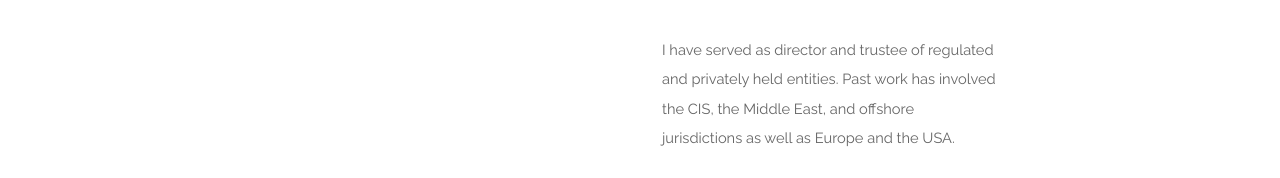
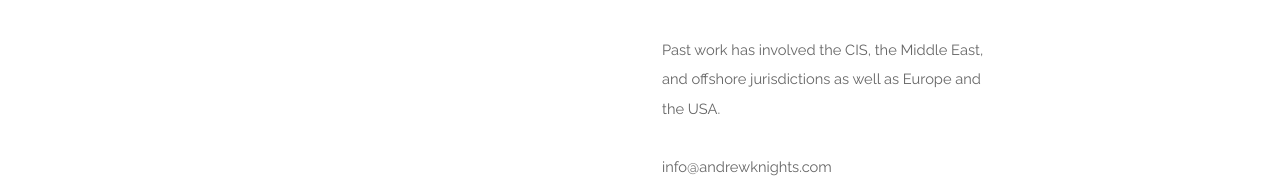
Before and after one commit to SilverAlexander/SilverAlexander.github.io, a plain HTML site: page index.html in a window 1280 px wide. Shown: the part 779-957 px from the top of the page. Drawn offline with Linux system fonts and the light colour scheme.

Commit message:
Update index.html

```diff
--- a/index.html
+++ b/index.html
@@ -44,7 +44,7 @@
 							</div>
 							<div class="6u$ 12u$(medium)">
 								<p>I have been advising companies, individuals, financial institutions and family offices for over 20 years, on a wide variety of transactions and negotiations. My advice is founded on intellectual rigour, discretion, and innovative solutions.  </p>
-								<p>I have served as director and trustee of regulated and privately held entities.  Past work has involved the CIS, the Middle East, and offshore jurisdictions as well as Europe and the USA.</p>
+								<p>Past work has involved the CIS, the Middle East, and offshore jurisdictions as well as Europe and the USA.</p>
 								<p>info@andrewknights.com <br>+44 (0)20 8123 4955  <br>Kemp House, 152-160 City Road, London EC2V 1NX</p>
 
 							</div>
```
